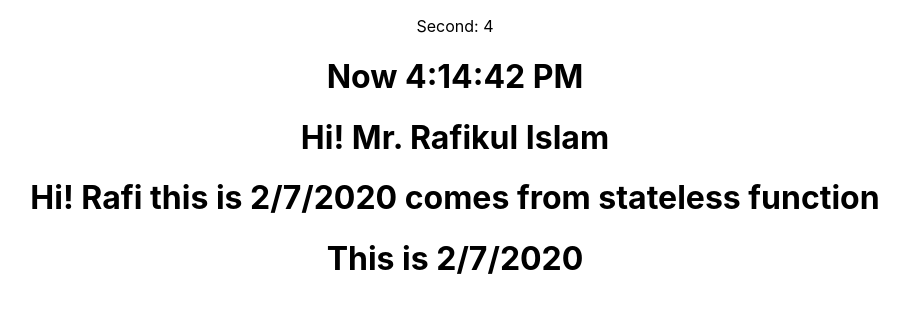
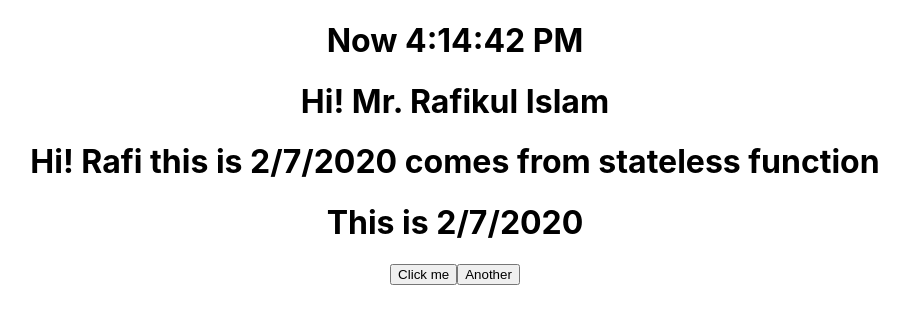
Before and after one commit to rafikulswe/React-Regular-Practice, a React (Create React App) app: page / in a window 1280 px wide. Shown: the top 324 px of the page, without its empty margins (185-1094 px from the left). Built offline with nearby package versions, Linux system fonts and the light colour scheme.

Commit message:
arrow function is working without binding

```diff
--- a/src/App.js
+++ b/src/App.js
@@ -1,8 +1,9 @@
 import React from 'react';
 import './App.css';
-import SecondCounter from "./Components/SecondCounter";
+// import SecondCounter from "./Components/SecondCounter";
 import MainConcept from "./Components/MainConcept";
 import Clock from "./Components/Clock";
+import HandlingEvent from "./Components/HandlingEvent";
 
 
 function App() {
@@ -10,9 +11,10 @@ function App() {
 	return (
 		<div className="App">
 			<p>
-				<SecondCounter />
+				{/* <SecondCounter /> */}
 				<Clock date={new Date()}/>
 				<MainConcept />
+				<HandlingEvent />
 			</p>
 		</div>
 	);
--- /dev/null
+++ b/src/Components/HandlingEvent.js
@@ -0,0 +1,22 @@
+import React, {Component} from 'react'
+
+class HandlingEvent extends Component {
+    constructor(props) {
+        super(props);
+        this.state = {  }
+    }
+    //it's working good without binding.
+    handleClick = () => {
+        console.log('Rafi', this)
+    }
+    render() {
+        return (
+            <div>
+                <button onClick={this.handleClick}>Click me</button>
+                <button onClick={this.handleClick}>Another</button>
+            </div>
+        );
+    }
+}
+
+export default HandlingEvent;
```
